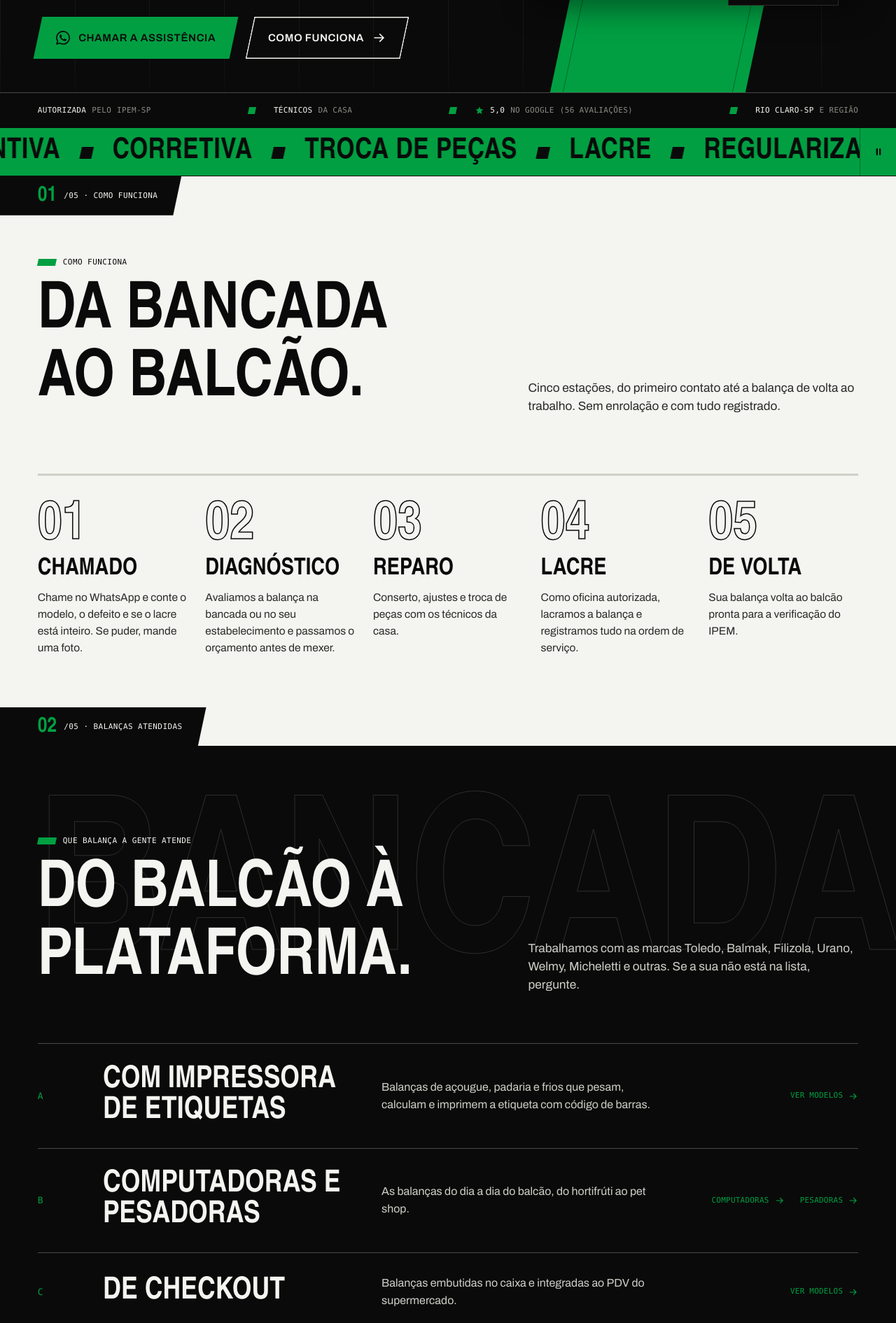
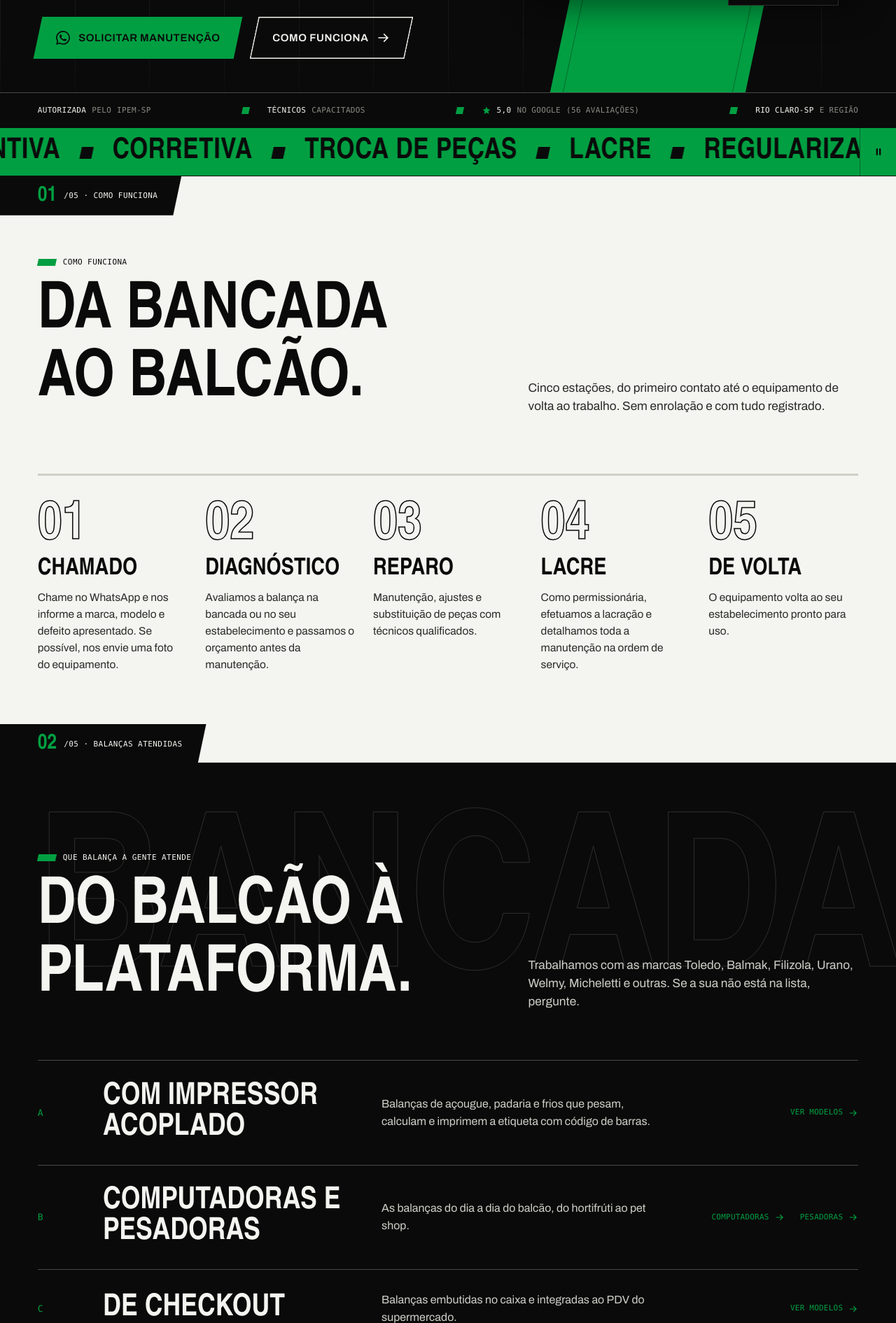
Before and after one commit to RafaelTessaro/Site-Balancass, a PHP site: page /linha-verde/assistencia.html in a window 1280 px wide. Shown: the part 577-2468 px from the top of the page at 70% size. Run offline with PHP 8.4, Linux system fonts and the light colour scheme; some libraries are stand-ins or nearby versions; some web fonts are replaced.

Commit message:
Textos: manutenção no lugar de conserto (início e assistência)
Pedidos do dono em 16/10:
- Início: frase do topo nova; sai "Do conserto da balança ao sistema do caixa…";
  quadro Quem somos e quadro Assistência (texto e botão "Solicitar manutenção").
- Assistência: destaque, "em Rio Claro e região", botão, faixa "Técnicos
  capacitados", as 5 estações, "Com impressor acoplado" e o bloco do IPEM
  (frase do lacre rompido mais clara, "reparada").

Co-Authored-By: Claude Opus 5.5 <noreply@anthropic.com>
Claude-Session: https://claude.ai/code/session_01Gfks7qFhjqUG8JczAh8mvx

```diff
--- a/linha-verde/assistencia.html
+++ b/linha-verde/assistencia.html
@@ -356,9 +356,9 @@
         <span class="phero__l phero__l--green"><span class="phero__w" data-intro>Lacra.</span><span class="phero__bar" aria-hidden="true"></span></span>
         <span class="sr-only"> Conserto e manutenção de balanças em Rio Claro-SP.</span>
       </h1>
-      <p class="phero__lead" data-intro><strong>Técnicos da casa, orçamento antes de mexer.</strong> Manutenção preventiva e corretiva, troca de peças, lacre e regularização junto ao <span class="nobr">IPEM-SP</span>, aqui em Rio Claro e região.</p>
+      <p class="phero__lead" data-intro><strong>Técnicos capacitados, orçamento rápido e justo.</strong> Manutenção preventiva e corretiva, troca de peças, lacre e regularização junto ao <span class="nobr">IPEM-SP</span>, em Rio Claro e região.</p>
       <div class="btns phero__ctas" data-intro data-float-off>
-        <a class="btn btn--green btn--lg" data-magnet data-wa="Olá! Vim pela página de assistência técnica e preciso de conserto/manutenção na minha balança." href="https://wa.me/551930239050?text=Ol%C3%A1%21%20Vim%20pela%20p%C3%A1gina%20de%20assist%C3%AAncia%20t%C3%A9cnica%20e%20preciso%20de%20conserto%2Fmanuten%C3%A7%C3%A3o%20na%20minha%20balan%C3%A7a." target="_blank" rel="noopener"><svg class="i" aria-hidden="true"><use href="#i-wa"/></svg><span class="st" data-t="Chamar a assistência">Chamar a assistência</span></a>
+        <a class="btn btn--green btn--lg" data-magnet data-wa="Olá! Vim pela página de assistência técnica e preciso de conserto/manutenção na minha balança." href="https://wa.me/551930239050?text=Ol%C3%A1%21%20Vim%20pela%20p%C3%A1gina%20de%20assist%C3%AAncia%20t%C3%A9cnica%20e%20preciso%20de%20conserto%2Fmanuten%C3%A7%C3%A3o%20na%20minha%20balan%C3%A7a." target="_blank" rel="noopener"><svg class="i" aria-hidden="true"><use href="#i-wa"/></svg><span class="st" data-t="Solicitar manutenção">Solicitar manutenção</span></a>
         <a class="btn btn--line btn--lg" data-magnet href="#processo"><span class="st" data-t="Como funciona">Como funciona</span><svg class="i" aria-hidden="true"><use href="#i-arrow"/></svg></a>
       </div>
     </div>
@@ -375,7 +375,7 @@
   <div class="phero__strip" data-intro>
     <ul class="wrap trust" aria-label="Por que confiar">
       <li class="trust__i"><b>Autorizada</b> pelo <span class="nobr">IPEM-SP</span></li>
-      <li class="trust__i"><b>Técnicos</b> da casa</li>
+      <li class="trust__i"><b>Técnicos</b> capacitados</li>
       <li class="trust__i"><a data-bc-href="google" href="https://maps.google.com/?cid=12422356528564941318" target="_blank" rel="noopener"><svg class="i i--star" aria-hidden="true"><use href="#i-star"/></svg><b data-bc="google-nota">5,0</b> no Google <span>(<span data-bc="google-qtd">56</span> avaliações)</span></a></li>
       <li class="trust__i"><b class="nobr">Rio Claro-SP</b> <span>e região</span></li>
     </ul>
@@ -398,14 +398,14 @@
         <p class="kicker">Como funciona</p>
         <h2 class="h2" id="proc-t" data-reveal="split">Da bancada ao balcão.</h2>
       </div>
-      <p class="sec__intro" data-reveal>Cinco estações, do primeiro contato até a balança de volta ao trabalho. Sem enrolação e com tudo registrado.</p>
+      <p class="sec__intro" data-reveal>Cinco estações, do primeiro contato até o equipamento de volta ao trabalho. Sem enrolação e com tudo registrado.</p>
     </header>
     <ol class="flow" role="list" data-flow>
-      <li class="flow__st"><span class="flow__mk" aria-hidden="true"></span><span class="flow__n" aria-hidden="true">01</span><h3 class="flow__t">Chamado</h3><p>Chame no WhatsApp e conte o modelo, o defeito e se o lacre está inteiro. Se puder, mande uma foto.</p></li>
-      <li class="flow__st"><span class="flow__mk" aria-hidden="true"></span><span class="flow__n" aria-hidden="true">02</span><h3 class="flow__t">Diagnóstico</h3><p>Avaliamos a balança na bancada ou no seu estabelecimento e passamos o orçamento antes de mexer.</p></li>
-      <li class="flow__st"><span class="flow__mk" aria-hidden="true"></span><span class="flow__n" aria-hidden="true">03</span><h3 class="flow__t">Reparo</h3><p>Conserto, ajustes e troca de peças com os técnicos da casa.</p></li>
-      <li class="flow__st"><span class="flow__mk" aria-hidden="true"></span><span class="flow__n" aria-hidden="true">04</span><h3 class="flow__t">Lacre</h3><p>Como oficina autorizada, lacramos a balança e registramos tudo na ordem de serviço.</p></li>
-      <li class="flow__st"><span class="flow__mk" aria-hidden="true"></span><span class="flow__n" aria-hidden="true">05</span><h3 class="flow__t">De volta</h3><p>Sua balança volta ao balcão pronta para a verificação do IPEM.</p></li>
+      <li class="flow__st"><span class="flow__mk" aria-hidden="true"></span><span class="flow__n" aria-hidden="true">01</span><h3 class="flow__t">Chamado</h3><p>Chame no WhatsApp e nos informe a marca, modelo e defeito apresentado. Se possível, nos envie uma foto do equipamento.</p></li>
+      <li class="flow__st"><span class="flow__mk" aria-hidden="true"></span><span class="flow__n" aria-hidden="true">02</span><h3 class="flow__t">Diagnóstico</h3><p>Avaliamos a balança na bancada ou no seu estabelecimento e passamos o orçamento antes da manutenção.</p></li>
+      <li class="flow__st"><span class="flow__mk" aria-hidden="true"></span><span class="flow__n" aria-hidden="true">03</span><h3 class="flow__t">Reparo</h3><p>Manutenção, ajustes e substituição de peças com técnicos qualificados.</p></li>
+      <li class="flow__st"><span class="flow__mk" aria-hidden="true"></span><span class="flow__n" aria-hidden="true">04</span><h3 class="flow__t">Lacre</h3><p>Como permissionária, efetuamos a lacração e detalhamos toda a manutenção na ordem de serviço.</p></li>
+      <li class="flow__st"><span class="flow__mk" aria-hidden="true"></span><span class="flow__n" aria-hidden="true">05</span><h3 class="flow__t">De volta</h3><p>O equipamento volta ao seu estabelecimento pronto para uso.</p></li>
     </ol>
   </div>
 </section>
@@ -423,7 +423,7 @@
       <p class="sec__intro" data-reveal>Trabalhamos com as marcas Toledo, Balmak, Filizola, Urano, Welmy, Micheletti e outras. Se a sua não está na lista, pergunte.</p>
     </header>
     <ul class="types" role="list">
-      <li class="type"><span class="type__n mono">A</span><h3 class="type__t">Com impressora de etiquetas</h3><p>Balanças de açougue, padaria e frios que pesam, calculam e imprimem a etiqueta com código de barras.</p><a class="type__go mono" href="produtos.html?cat=balancas&amp;sub=Com+impressora+de+etiquetas">Ver modelos <svg class="i" aria-hidden="true"><use href="#i-arrow"/></svg></a></li>
+      <li class="type"><span class="type__n mono">A</span><h3 class="type__t">Com impressor acoplado</h3><p>Balanças de açougue, padaria e frios que pesam, calculam e imprimem a etiqueta com código de barras.</p><a class="type__go mono" href="produtos.html?cat=balancas&amp;sub=Com+impressora+de+etiquetas">Ver modelos <svg class="i" aria-hidden="true"><use href="#i-arrow"/></svg></a></li>
       <li class="type"><span class="type__n mono">B</span><h3 class="type__t">Computadoras e pesadoras</h3><p>As balanças do dia a dia do balcão, do hortifrúti ao pet shop.</p><span class="type__links"><a class="type__go mono" href="produtos.html?cat=balancas&amp;sub=Computadoras">Computadoras <svg class="i" aria-hidden="true"><use href="#i-arrow"/></svg></a><a class="type__go mono" href="produtos.html?cat=balancas&amp;sub=Pesadoras">Pesadoras <svg class="i" aria-hidden="true"><use href="#i-arrow"/></svg></a></span></li>
       <li class="type"><span class="type__n mono">C</span><h3 class="type__t">De checkout</h3><p>Balanças embutidas no caixa e integradas ao PDV do supermercado.</p><a class="type__go mono" href="produtos.html?cat=balancas&amp;sub=Checkout">Ver modelos <svg class="i" aria-hidden="true"><use href="#i-arrow"/></svg></a></li>
       <li class="type"><span class="type__n mono">D</span><h3 class="type__t">Industriais e plataformas</h3><p>Recebimento, expedição e conferência em indústrias e depósitos.</p><a class="type__go mono" href="produtos.html?cat=balancas&amp;sub=Industriais+e+confer%C3%AAncia">Ver modelos <svg class="i" aria-hidden="true"><use href="#i-arrow"/></svg></a></li>
@@ -464,8 +464,8 @@
     </header>
     <ol class="facts" role="list">
       <li class="fact" data-reveal><span class="fact__n mono">01</span><p class="fact__big">1× por ano</p><p>Verificação anual, sem aviso. Aprovada, a balança recebe lacres e selo novos. Balança parada na loja também é fiscalizada.</p></li>
-      <li class="fact" data-reveal><span class="fact__n mono">02</span><p class="fact__big">Lacre rompido</p><p>Balança com lacre rompido ou danificado fica sujeita a multa. Não use: chame uma oficina autorizada.</p></li>
-      <li class="fact" data-reveal><span class="fact__n mono">03</span><p class="fact__big">Reprovada</p><p>Precisa ser consertada por oficina autorizada e pode passar por nova verificação. Se o erro prejudicar o consumidor, pode ser interditada.</p></li>
+      <li class="fact" data-reveal><span class="fact__n mono">02</span><p class="fact__big">Lacre rompido</p><p>Balança com lacre rompido ou danificado fica sujeita a multa. Não use a balança até ela passar por uma oficina autorizada.</p></li>
+      <li class="fact" data-reveal><span class="fact__n mono">03</span><p class="fact__big">Reprovada</p><p>Precisa ser reparada por oficina autorizada e pode passar por nova verificação. Se o erro prejudicar o consumidor, pode ser interditada.</p></li>
       <li class="fact fact--fine" data-reveal><span class="fact__n mono">04</span><p class="fact__big"><span class="fact__from">R$ 100</span> <svg class="i" aria-hidden="true"><use href="#i-arrow"/></svg> <span class="fact__to">R$ 1,5 mi</span></p><p>É a faixa de multas prevista na Lei 9.933/99 para quem descumpre as regras de metrologia.</p></li>
     </ol>
     <div class="ipem__cta" data-reveal>
--- a/linha-verde/css/home-v3.css
+++ b/linha-verde/css/home-v3.css
@@ -49,6 +49,7 @@
 .pn-hero__lead {
   margin-top: clamp(18px, 3vh, 32px); max-width: 33em;
   font-size: clamp(16.5px, 1.25vw, 19px); line-height: 1.5; color: #C9C9C3;
+  text-wrap: pretty;   /* sem "região." sozinha na última linha do celular */
 }
 /* Apoio curto ("Peso certo. Caixa em dia.") em linha própria, menor que o título */
 .pn-hero__lead strong { display: block; margin-bottom: 6px; color: var(--paper); font-weight: 700; font-size: 1.2em; letter-spacing: -.005em; text-wrap: balance; }
@@ -183,7 +184,6 @@
 /* Cabeçalho enxuto: a primeira fileira de quadros espia acima da dobra */
 .pn-sec.sec--first { padding-top: clamp(62px, 4.8vw, 92px); }
 .pn-head { margin-bottom: clamp(22px, 2vw, 36px); }
-.pn-head .sec__intro { max-width: 27em; }
 .pn-panel { position: relative; }
 /* Marcas de registro nos quatro cantos do painel */
 .pn-mark { position: absolute; width: 18px; height: 18px; pointer-events: none; }
@@ -727,7 +727,6 @@
   .pn-mark { display: none; }
   .pn-sec.sec--first { padding-top: 58px; padding-bottom: 44px; }
   .pn-head { gap: 10px; margin-bottom: 18px; }
-  .pn-head .sec__intro { display: none; }
   .pn-head .kicker { margin-bottom: 12px; }
   .pn-t { --pad: 18px; --pad-t: 52px; --pad-b: 16px; }
   .pn-t__h { font-size: clamp(34px, 10vw, 42px); }
```
Also changed, not shown: linha-verde/index-3.html (+5 -6 lines).
